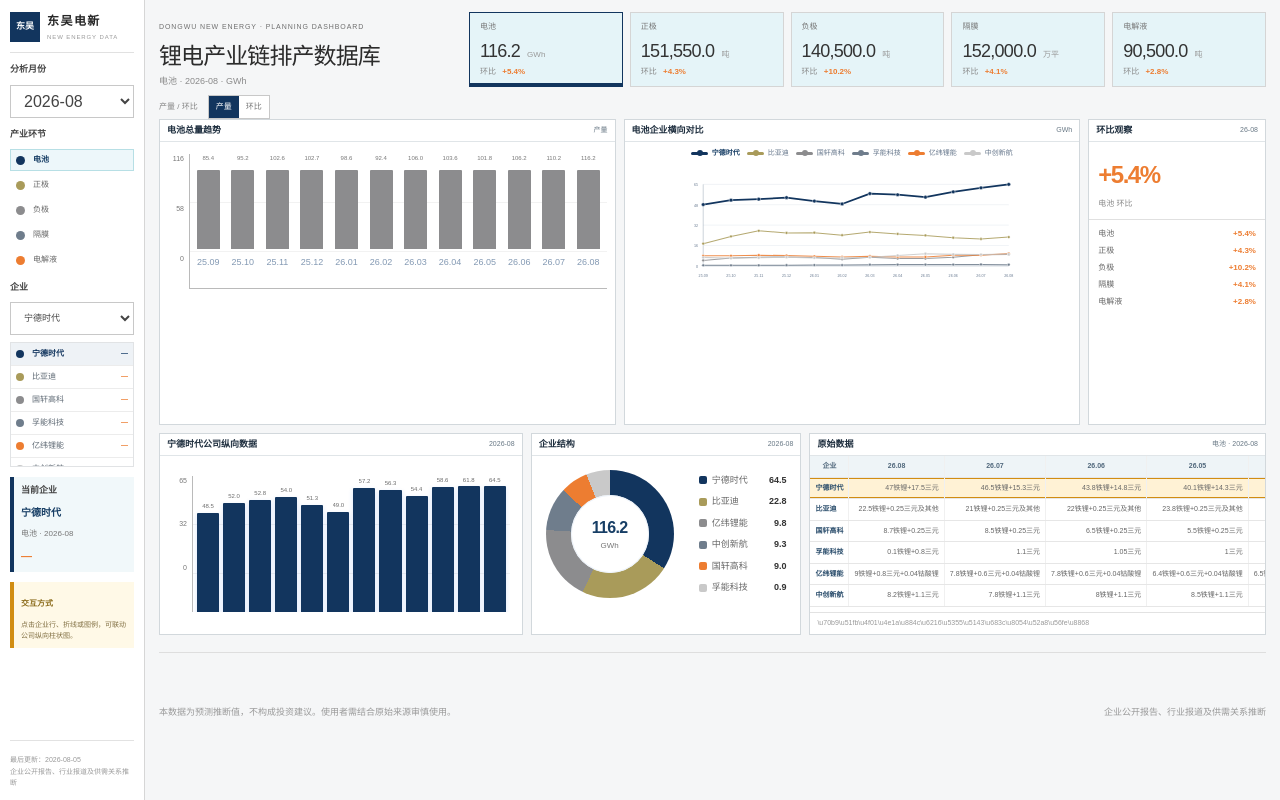
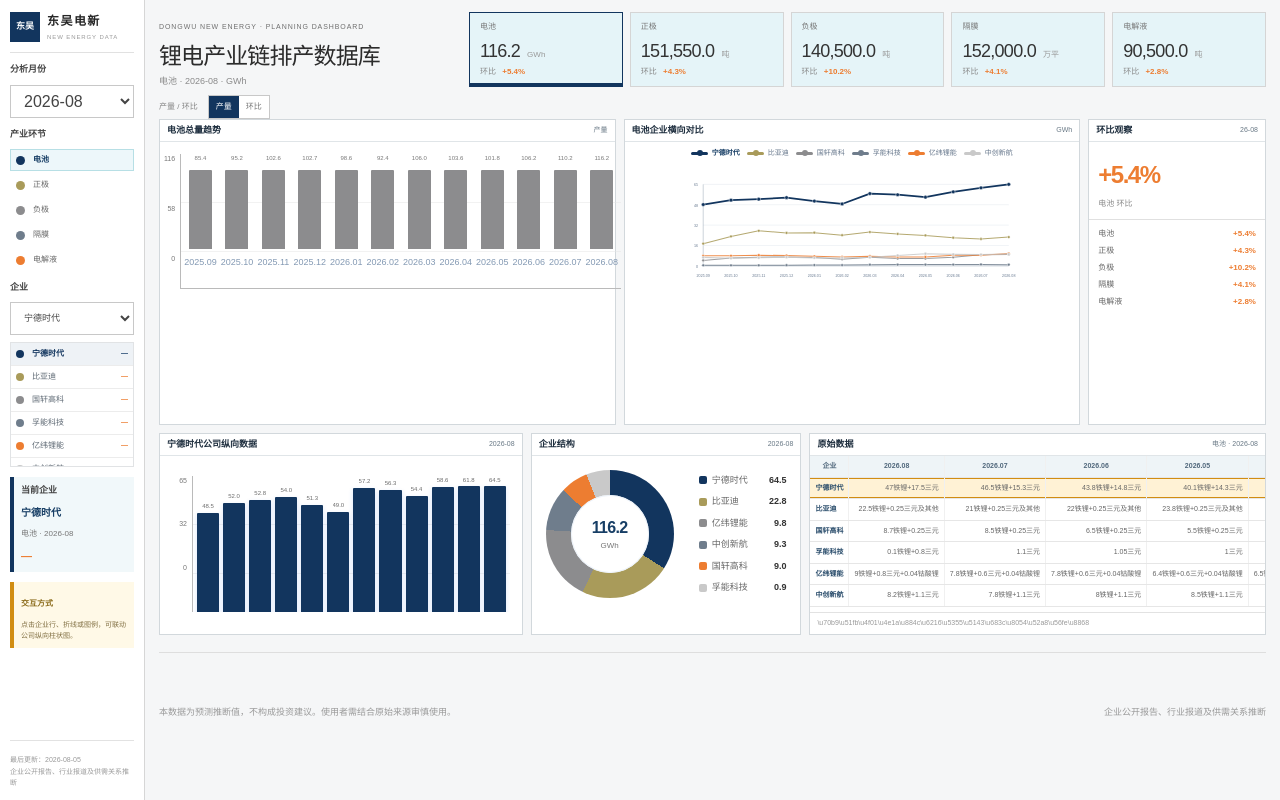
Before and after one commit to zzll86496-byte/dongwu-new-energy-dashboard, a Next.js app: page / in a window 1280 px wide. Built offline with nearby package versions, Linux system fonts and the light colour scheme.

Commit message:
Restore full year labels

```diff
--- a/app/LithiumDashboard.tsx
+++ b/app/LithiumDashboard.tsx
@@ -16,7 +16,7 @@
   brand: "\u4e1c\u5434\u7535\u65b0", title: "\u9502\u7535\u4ea7\u4e1a\u94fe\u6392\u4ea7\u6570\u636e\u5e93", month: "\u5206\u6790\u6708\u4efd", segment: "\u4ea7\u4e1a\u73af\u8282", raw: "\u539f\u59cb\u6570\u636e", company: "\u4f01\u4e1a", search: "\u641c\u7d22\u4f01\u4e1a", clear: "\u6e05\u9664", trend: "\u603b\u91cf\u8d8b\u52bf", line: "\u4f01\u4e1a\u6a2a\u5411\u5bf9\u6bd4", vertical: "\u516c\u53f8\u7eb5\u5411\u6570\u636e", value: "\u4ea7\u91cf", mom: "\u73af\u6bd4", structure: "\u4f01\u4e1a\u7ed3\u6784", observe: "\u73af\u6bd4\u89c2\u5bdf", selected: "\u5f53\u524d\u4f01\u4e1a", update: "\u6700\u540e\u66f4\u65b0", interaction: "\u4ea4\u4e92\u65b9\u5f0f", interactionDesc: "\u70b9\u51fb\u4f01\u4e1a\u884c\u3001\u6298\u7ebf\u6216\u56fe\u4f8b\uff0c\u53ef\u8054\u52a8\u516c\u53f8\u7eb5\u5411\u67f1\u72b6\u56fe\u3002"
 };
 
-const periodLabel = (period: string) => `${period.slice(2, 4)}.${period.slice(5)}`;
+const periodLabel = (period: string) => period.replace("-", ".");
 const fmt = (value: number | null | undefined, digits = 1) => value == null || !Number.isFinite(value) ? "\u2014" : value.toLocaleString("zh-CN", { maximumFractionDigits: digits, minimumFractionDigits: digits });
 const signed = (value: number | null | undefined) => value == null || !Number.isFinite(value) ? "\u2014" : `${value >= 0 ? "+" : ""}${(value * 100).toFixed(1)}%`;
 const valueAt = (company: Company, period: string) => company.values.find((value) => value.period === period);
```
